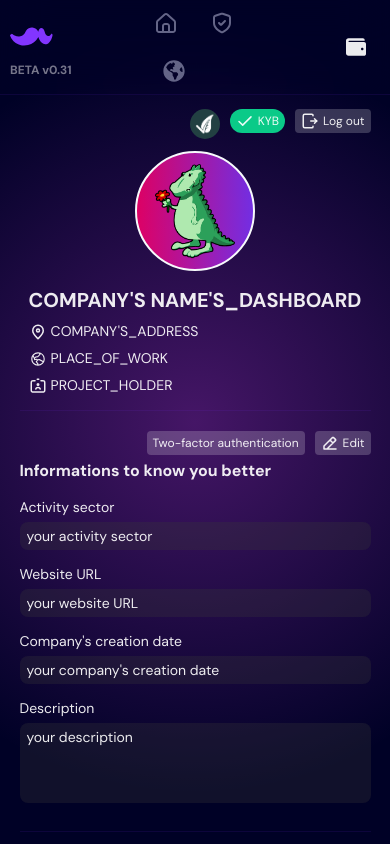
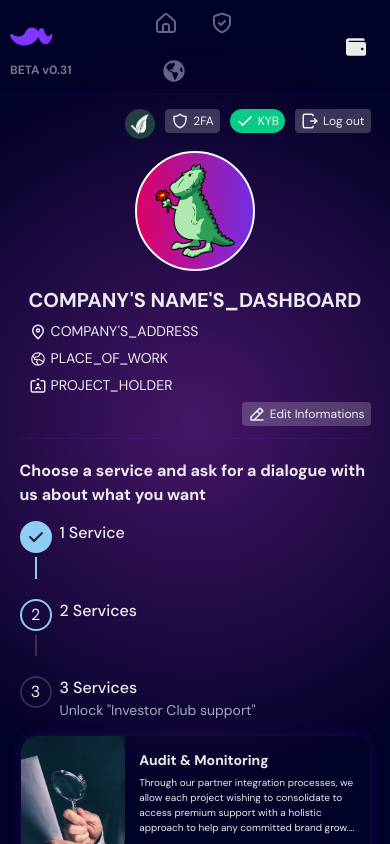
Before and after one commit to Monopole-network/hackathon-1, a Next.js app: page /dashboard in a window 390 px wide. Built offline with nearby package versions, Linux system fonts and the light colour scheme.

Commit message:
🔨 MOD: update DOM element position

```diff
--- a/pages/dashboard.tsx
+++ b/pages/dashboard.tsx
@@ -10,15 +10,15 @@ import Service3Image from "../assets/img/mentor_program.png";
 import Service4Image from "../assets/img/investor_club_support.jpg";
 import LabelImage from "../assets/img/projectTypes/proof_of_impact.png";
 import StepperResponsive from "../components/StepperResponsive";
-import { LogoutIcon, CheckedIcon, LocalisationIcon, WorldIcon, PersonCardIcon, EditIcon } from '../components/Icons';
-import { Modal, ModalOverlay, ModalContent, ModalHeader, ModalFooter, ModalBody, ModalCloseButton, Button, useDisclosure, Input, InputGroup, InputLeftAddon, InputRightAddon, Stack, Textarea, Text } from '@chakra-ui/react'
+import { LogoutIcon, CheckedIcon, LocalisationIcon, WorldIcon, PersonCardIcon, EditIcon, TwoFAIcon } from '../components/Icons';
+import { Modal, ModalOverlay, ModalContent, ModalHeader, ModalFooter, ModalBody, ModalCloseButton, Button, useDisclosure, Input, Stack, Text } from '@chakra-ui/react'
+import React, { useState } from 'react';
 
 
 const Dashboard: NextPage = () => {
     const dispatch = useDispatch<AppDispatch>();
-    const { isOpen: isOpenModal1, onOpen: onOpenModal1, onClose: onCloseModal1 } = useDisclosure();
-    const { isOpen: isOpenModal2, onOpen: onOpenModal2, onClose: onCloseModal2 } = useDisclosure();
-
+    const { isOpen, onOpen, onClose } = useDisclosure();
+    const [editOpen, setEditOpen] = React.useState<boolean>(false);
 
     return (
         <div className={styles.dashboard}>
@@ -27,6 +27,10 @@ const Dashboard: NextPage = () => {
                     <div className={styles.labelicon}>
                         <Image src={LabelImage} alt="label sticker" />
                     </div>
+                    <button onClick={onOpen}>
+                        <TwoFAIcon height="18px" width="18px" />
+                        <p>2FA</p>
+                    </button>
                     <div className={styles.checkedicon}>
                         <CheckedIcon height="18px" width="18px" />
                         <p>KYB</p>
@@ -58,54 +62,17 @@ const Dashboard: NextPage = () => {
                         <p>PROJECT_HOLDER</p>
                     </div>
                 </div>
+
+                <button className={styles.editButton} onClick={() => setEditOpen(!editOpen)}>
+                    <EditIcon height="18px" width="18px" />
+                    <p>Edit Informations</p>
+                </button>
             </div>
 
+            {editOpen ?
                 <div className={styles.about}>
                     <h2>Informations to know you better</h2>
-                <div className={styles.aboutButtons}>
-                    <button className={styles.TwoFAIcon} onClick={onOpenModal2}>
-                        <p>Two-factor authentication</p>
-                    </button>
-                    <button className={styles.editIcon} onClick={onOpenModal1}>
-                        <EditIcon height="18px" width="18px" />
-                        <p>Edit</p>
-                    </button>
-                </div>
-                <Modal isOpen={isOpenModal1} onClose={onCloseModal1} isCentered>
-                    <ModalOverlay />
-                    <ModalContent>
-                        <ModalHeader>Edit your informations</ModalHeader>
-                        <ModalCloseButton />
-                        <ModalBody>
-                            <Stack spacing={1}>
-                                <Text mb='8px'>Activity sector</Text>
-                                <Input variant='outline' placeholder='Your activity sector' />
-                                <Text mb='8px'>Website URL</Text>
-                                <InputGroup size='sm'>
-                                    <InputLeftAddon>https://</InputLeftAddon>
-                                    <Input placeholder='your website' />
-                                    <InputRightAddon>.com</InputRightAddon>
-                                </InputGroup>
-                                <Text mb='8px'>Creation date of company</Text>
-                                <Input
-                                    placeholder="Your company's creation date"
-                                    size="md"
-                                    type="datetime-local"
-                                />
-                                <Text mb='8px'>Description</Text>
-                                <Textarea placeholder='Here is a description of your company' resize='none' />
-                            </Stack>
-                        </ModalBody>
-
-                        <ModalFooter>
-                            <Button colorScheme='blue' mr={3} onClick={onCloseModal1}>
-                                Close
-                            </Button>
-                            <Button variant='ghost'>Save</Button>
-                        </ModalFooter>
-                    </ModalContent>
-                </Modal>
-                <Modal isOpen={isOpenModal2} onClose={onCloseModal2} isCentered>
+                    <Modal isOpen={isOpen} onClose={onClose} isCentered>
                         <ModalOverlay />
                         <ModalContent>
                             <ModalHeader>Setup your Two-factor authentification</ModalHeader>
@@ -114,41 +81,41 @@ const Dashboard: NextPage = () => {
                                 <Stack spacing={1}>
                                     <Text mb='8px'>Phone number</Text>
                                     <Input variant='outline' placeholder='Your phone number' />
-                                <Button colorScheme='blue' mx="auto">Send code</Button>
-                            </Stack>
-                            <Stack spacing={1}>
+                                    <Button colorScheme='green' mx="auto" mr="0" mt="10px">Send code</Button>
                                     <Text mb='8px'>Received code</Text>
                                     <Input variant='outline' placeholder='The code' />
                                 </Stack>
                             </ModalBody>
 
                             <ModalFooter>
-                            <Button colorScheme='blue' mr={3} onClick={onCloseModal2}>
+                                <Button variant='ghost' mr={3} onClick={onClose}>
                                     Close
                                 </Button>
-                            <Button variant='ghost'>Save</Button>
+                                <Button colorScheme='green'>Save</Button>
                             </ModalFooter>
                         </ModalContent>
                     </Modal>
                     <div className={styles.aboutBox}>
                         <div className={styles.aboutBoxInput}>
                             <label htmlFor="activity_sector">Activity sector</label>
-                        <input type="text" id="activity_sector" name="activity_sector" value="your activity sector" disabled />
+                            <input type="text" id="activity_sector" name="activity_sector" placeholder="your activity sector" />
                         </div>
                         <div className={styles.aboutBoxInput}>
                             <label htmlFor="website_url">Website URL</label>
-                        <input type="text" id="website_url" name="website_url" value="your website URL" disabled />
+                            <input type="text" id="website_url" name="website_url" placeholder="your website URL" />
                         </div>
                         <div className={styles.aboutBoxInput}>
                             <label htmlFor="creation_date">Company&apos;s creation date</label>
-                        <input type="text" id="creation_date" name="creation_date" value="your company's creation date" disabled />
+                            <input type="text" id="creation_date" name="creation_date" placeholder="your company's creation date" />
                         </div>
                         <div className={styles.aboutBoxInput}>
                             <label htmlFor="description">Description</label>
-                        <textarea id="description" name="description" disabled>your description</textarea>
+                            <textarea id="description" name="description" placeholder="your description"></textarea>
+                        </div>
+                        <Button colorScheme='green'>Save</Button>
                     </div>
                 </div>
-            </div>
+                : null}
 
             <div className={styles.content}>
                 <h2>Choose a service and ask for a dialogue with us about what you want</h2>
--- a/styles/css/Dashboard.module.css
+++ b/styles/css/Dashboard.module.css
@@ -7,7 +7,9 @@
   margin: 1em auto;
   font-size: 18px;
 }
-.dashboard button:focus-visible {
+.dashboard button:focus-visible,
+.dashboard input:focus-visible,
+.dashboard textarea:focus-visible {
   box-shadow: var(--chakra-shadows-outline);
   outline: none;
 }
@@ -126,28 +128,7 @@
   column-gap: 4px;
   align-items: center;
 }
-.dashboard .about {
-  display: flex;
-  flex-direction: column;
-  border-bottom: 1px solid rgba(130, 53, 255, 0.1);
-  padding: 1em 0;
-  position: relative;
-  row-gap: 1em;
-}
-.dashboard .about h2 {
-  font-size: 22px;
-  font-weight: bold;
-}
-.dashboard .about .aboutButtons {
-  position: absolute;
-  right: 0;
-  top: 0;
-  display: flex;
-  flex-direction: row;
-  column-gap: 10px;
-}
-.dashboard .about .aboutButtons .editIcon,
-.dashboard .about .aboutButtons .TwoFAIcon {
+.dashboard .banner .editButton {
   background: rgba(255, 255, 255, 0.2);
   border-radius: 4px;
   -webkit-border-radius: 4px;
@@ -166,15 +147,29 @@
   column-gap: 4px;
   height: fit-content;
   cursor: pointer;
+  position: absolute;
+  bottom: 1em;
+  right: 0;
 }
-.dashboard .about .aboutButtons .editIcon:hover,
-.dashboard .about .aboutButtons .TwoFAIcon:hover {
+.dashboard .banner .editButton:hover {
   background: rgba(224, 229, 237, 0.6);
   transition: background 0.2s ease-in-out;
   -webkit-transition: background 0.2s ease-in-out;
   -moz-transition: background 0.2s ease-in-out;
   -ms-transition: background 0.2s ease-in-out;
   -o-transition: background 0.2s ease-in-out;
+}
+.dashboard .about {
+  display: flex;
+  flex-direction: column;
+  border-bottom: 1px solid rgba(130, 53, 255, 0.1);
+  padding: 1em 0;
+  position: relative;
+  row-gap: 1em;
+}
+.dashboard .about h2 {
+  font-size: 22px;
+  font-weight: bold;
 }
 .dashboard .about .aboutBox {
   display: flex;
@@ -188,7 +183,7 @@
   row-gap: 4px;
   width: 30%;
 }
-.dashboard .about .aboutBox .aboutBoxInput:last-child {
+.dashboard .about .aboutBox .aboutBoxInput:nth-last-child(2) {
   width: 100%;
 }
 .dashboard .about .aboutBox .aboutBoxInput input,
@@ -199,11 +194,15 @@
   -ms-border-radius: 8px;
   -o-border-radius: 8px;
   padding: 0.25em 0.5em;
+  background: rgba(225, 255, 255, 0.1);
 }
 .dashboard .about .aboutBox .aboutBoxInput textarea {
   resize: none;
   width: 100%;
   height: 120px !important;
+}
+.dashboard .about .aboutBox button {
+  margin-left: auto !important;
 }
 .dashboard .content {
   display: flex;
@@ -370,15 +369,15 @@
   .dashboard .banner .bannerRight h1 {
     font-size: 24px;
   }
+  .dashboard .banner .editButton {
+    font-size: 12px;
+    bottom: 1em;
+  }
   .dashboard .about {
     padding: 2em 0;
   }
   .dashboard .about h2 {
     font-size: 18px;
-  }
-  .dashboard .about .aboutButtons .editIcon,
-  .dashboard .about .aboutButtons .TwoFAIcon {
-    font-size: 12px;
   }
   .dashboard .about .aboutBox .aboutBoxInput {
     display: flex;
@@ -437,7 +436,7 @@
     font-size: 14px;
   }
   .dashboard .banner {
-    padding: 3em 0 1em 0;
+    padding: 3em 0 3em 0;
   }
   .dashboard .banner .bannerLeft div {
     width: 120px;
--- a/styles/scss/Dashboard.module.scss
+++ b/styles/scss/Dashboard.module.scss
@@ -10,7 +10,9 @@ $color-white-opacity: rgba(255, 255, 255, 0.2);
     margin: 1em auto;
     font-size: 18px;
 
-    button:focus-visible {
+    button:focus-visible,
+    input:focus-visible,
+    textarea:focus-visible {
         box-shadow: var(--chakra-shadows-outline);
         outline: none;
     }
@@ -141,31 +143,8 @@ $color-white-opacity: rgba(255, 255, 255, 0.2);
                 align-items: center;
             }
         }
-    }
 
-    .about {
-        display: flex;
-        flex-direction: column;
-        border-bottom: 1px solid rgba(130, 53, 255, .1);
-        padding: 1em 0;
-        position: relative;
-        row-gap: 1em;
-
-        h2 {
-            font-size: 22px;
-            font-weight: bold;
-        }
-
-        .aboutButtons {
-            position: absolute;
-            right: 0;
-            top: 0;
-            display: flex;
-            flex-direction: row;
-            column-gap: 10px;
-
-            .editIcon,
-            .TwoFAIcon {
+        .editButton {
             background: $color-white-opacity;
             border-radius: 4px;
             -webkit-border-radius: 4px;
@@ -184,6 +163,9 @@ $color-white-opacity: rgba(255, 255, 255, 0.2);
             column-gap: 4px;
             height: fit-content;
             cursor: pointer;
+            position: absolute;
+            bottom: 1em;
+            right: 0;
 
             &:hover {
                 background: rgba(224, 229, 237, 0.60);
@@ -194,6 +176,19 @@ $color-white-opacity: rgba(255, 255, 255, 0.2);
                 -o-transition: background 0.2s ease-in-out;
             }
         }
+    }
+
+    .about {
+        display: flex;
+        flex-direction: column;
+        border-bottom: 1px solid rgba(130, 53, 255, .1);
+        padding: 1em 0;
+        position: relative;
+        row-gap: 1em;
+
+        h2 {
+            font-size: 22px;
+            font-weight: bold;
         }
 
         .aboutBox {
@@ -208,7 +203,7 @@ $color-white-opacity: rgba(255, 255, 255, 0.2);
                 row-gap: 4px;
                 width: 30%;
 
-                &:last-child {
+                &:nth-last-child(2) {
                     width: 100%;
                 }
 
@@ -220,6 +215,7 @@ $color-white-opacity: rgba(255, 255, 255, 0.2);
                     -ms-border-radius: 8px;
                     -o-border-radius: 8px;
                     padding: 0.25em 0.5em;
+                    background: rgba(225, 255, 255, 0.1);
                 }
 
                 textarea {
@@ -227,6 +223,10 @@ $color-white-opacity: rgba(255, 255, 255, 0.2);
                     width: 100%;
                     height: 120px !important;
                 }
+            }
+
+            button {
+                margin-left: auto !important;
             }
         }
     }
@@ -427,6 +427,11 @@ $color-white-opacity: rgba(255, 255, 255, 0.2);
                     font-size: 24px;
                 }
             }
+
+            .editButton {
+                font-size: 12px;
+                bottom: 1em;
+            }
         }
 
         .about {
@@ -434,14 +439,6 @@ $color-white-opacity: rgba(255, 255, 255, 0.2);
 
             h2 {
                 font-size: 18px;
-            }
-
-            .aboutButtons {
-
-                .editIcon,
-                .TwoFAIcon {
-                    font-size: 12px;
-                }
             }
 
             .aboutBox {
@@ -527,7 +524,7 @@ $color-white-opacity: rgba(255, 255, 255, 0.2);
         font-size: 14px;
 
         .banner {
-            padding: 3em 0 1em 0;
+            padding: 3em 0 3em 0;
 
             .bannerLeft {
                 div {
```
Also changed, not shown: components/Icons.tsx (+8 -0 lines). Lines whose indentation alone changed are shown as unchanged.
